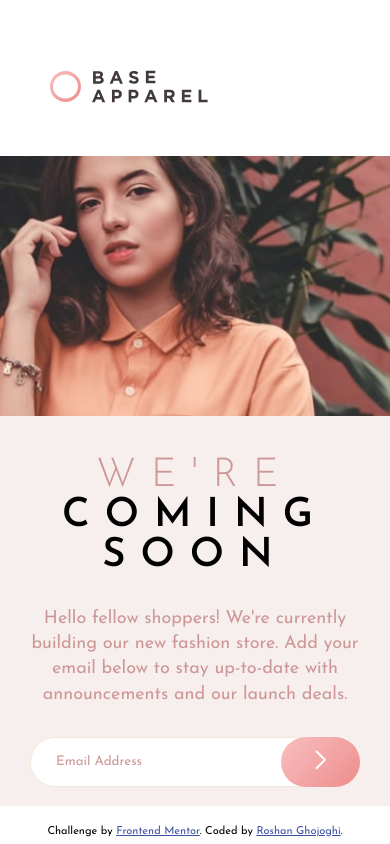
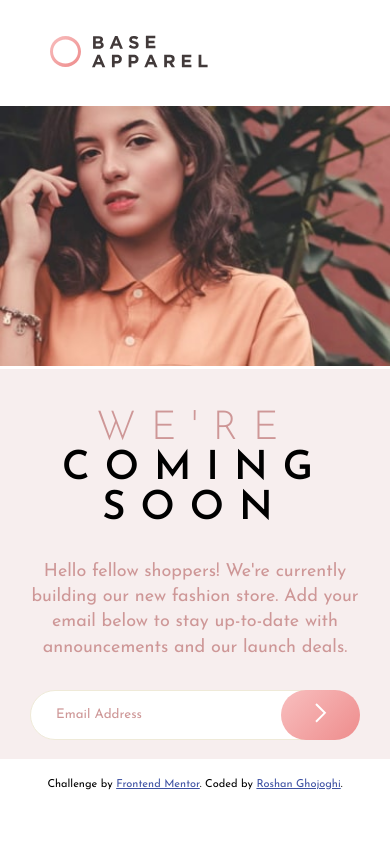
Before and after one commit to roshan-gh/base-apparel-coming-soon, a website: page index.html in a window 390 px wide. Drawn offline with Linux system fonts and the light colour scheme.

Commit message:
responsive image added

```diff
--- a/index.html
+++ b/index.html
@@ -47,9 +47,17 @@
                     </form>
                 </div>
             </div>
-            <img srcset="images/hero-mobile.jpg 375w,
-            images/hero-desktop.jpg 610w" sizes="(max-width: 600px) 375px,
-            610px" src="images/hero-desktop.jpg" alt="main photo" class="header__photo">
+            <!-- <picture>
+                <source class="header__photo" srcset="images/hero-mobile.jpg" media="(max-width: 750px)" />
+                <source class="header__photo" srcset="images/hero-desktop.jpg" />
+            </picture> -->
+            <picture>
+                <source class="header__photo" srcset="images/hero-mobile.jpg" media="(max-width: 750px)" />
+                <source class="header__photo" srcset="images/hero-desktop.jpg" />
+                <img class="header__photo" src="images/hero-desktop.jpg" alt="main photo" />
+            </picture>
+            <!-- <img srcset="images/hero-mobile.jpg 375w,images/hero-desktop.jpg 610w" sizes="(max-width: 750px) 100vw,
+            610px" src="images/hero-desktop.jpg" alt="main photo" class="header__photo"> -->
             <!-- <img src="images/hero-desktop.jpg" alt="main photo" class="header__photo"> -->
 
         </div>
--- a/sass/_layout.scss
+++ b/sass/_layout.scss
@@ -15,8 +15,9 @@
         @media only screen and (max-width: 750px) {
             order: 0;
             align-self: flex-start;
+            margin-top: 3.5rem;
             padding-left: 5rem;
-            padding-bottom: 5rem;
+            padding-bottom: 3.5rem;
         }
     }
     &__photo {
```
Also changed, not shown: css/style.css.
